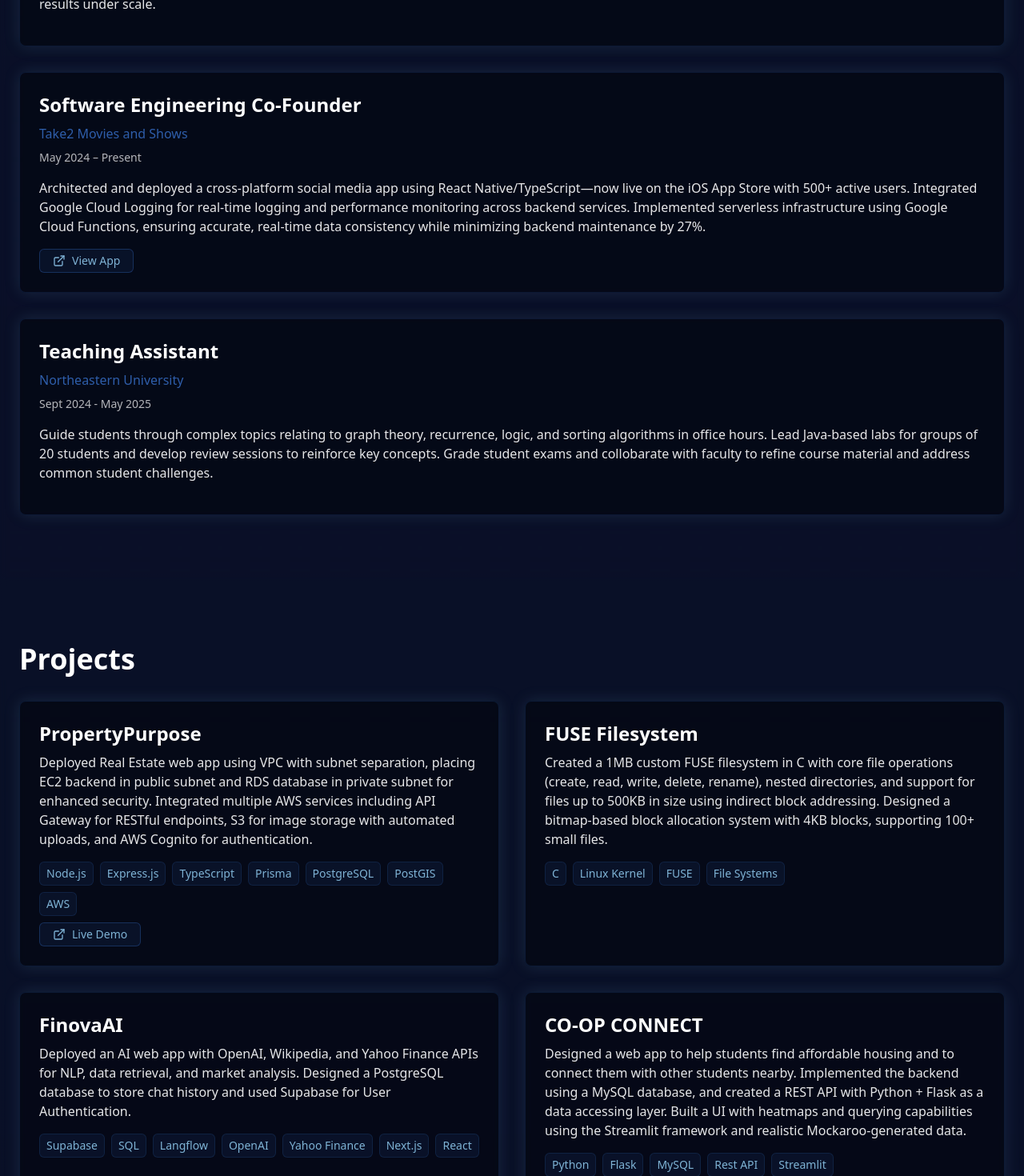
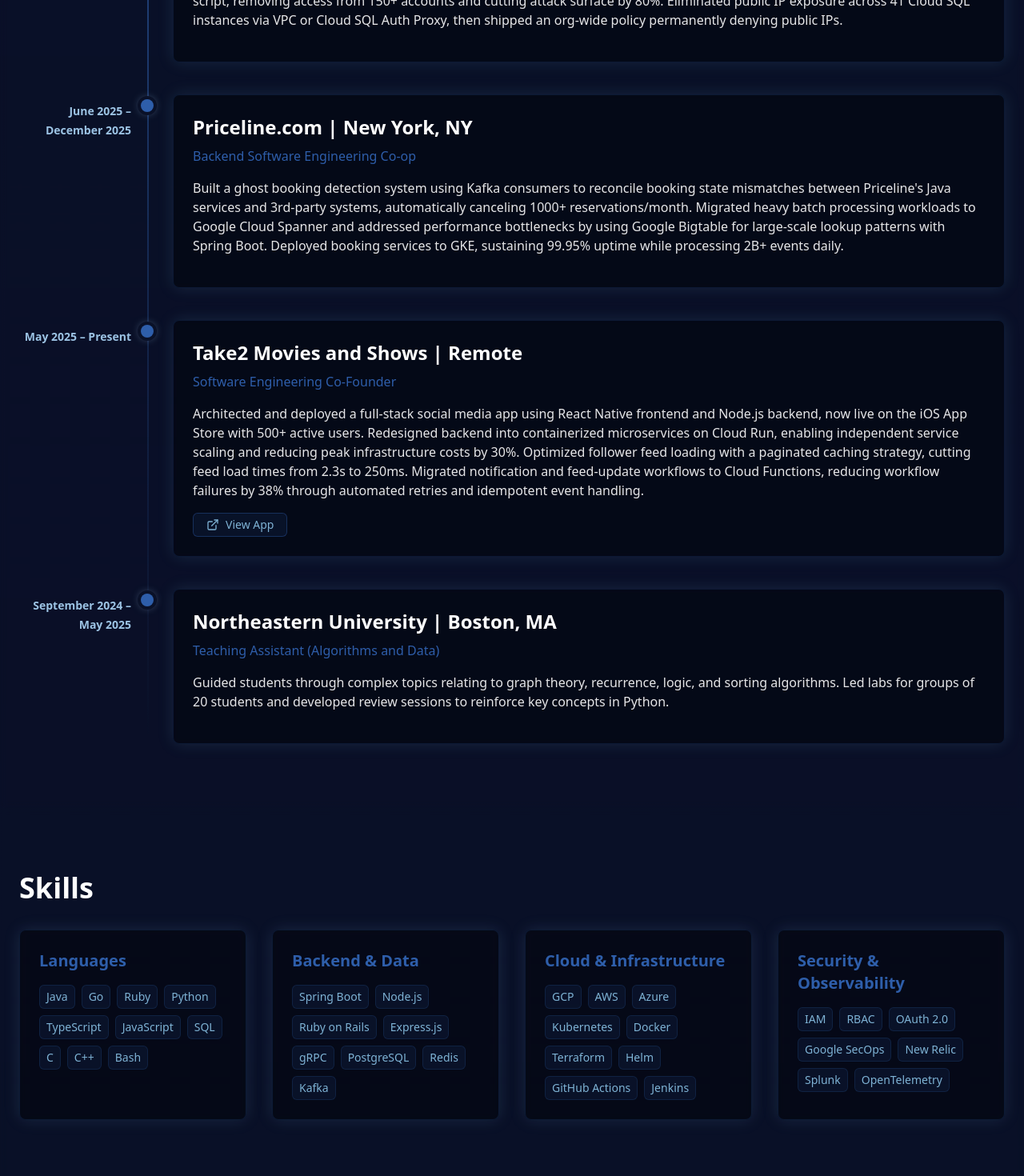
Before and after one commit to Tejchak/Tej-Website, a Next.js app: page / in a window 1280 px wide. Shown: the part 1140-2610 px from the top of the page at 80% size. Built offline with nearby package versions, Linux system fonts and the light colour scheme.

Commit message:
updated resume content and experience timeline design

```diff
--- a/src/app/layout.tsx
+++ b/src/app/layout.tsx
@@ -16,7 +16,7 @@
 
 export const metadata: Metadata = {
   title: "Tej Chakravarthy - Portfolio",
-  description: "Software Engineer Portfolio",
+  description: "Software Engineer @ Shopify | Take2 Co-Founder | AWS Certified",
 };
 
 export default function RootLayout({
--- a/src/components/Portfolio.tsx
+++ b/src/components/Portfolio.tsx
@@ -2,7 +2,7 @@
 
 import { useState, useEffect, useRef } from 'react'
 import { motion, AnimatePresence, useScroll, useTransform, useInView } from 'framer-motion'
-import { ChevronDown, GitlabIcon as GitHub, Linkedin, Mail, Calendar, ExternalLink, Database, Leaf, Server, Flame, Circle, Code2, FileCode, Ruler, FileText, Cloud, Terminal, Settings, Wrench, Globe, TabletSmartphone } from 'lucide-react'
+import { ChevronDown, GitlabIcon as GitHub, Linkedin, Mail, Calendar, ExternalLink, Phone } from 'lucide-react'
 import { TypeAnimation } from 'react-type-animation'
 import * as THREE from 'three'
 
@@ -21,38 +21,66 @@
   const { scrollYProgress } = useScroll()
   const backgroundOpacity = useTransform(scrollYProgress, [0, 1], [0.5, 0.8])
 
-  // Projects array at the top of the component
   const projects: Project[] = [
     {
+      title: 'HabitHeap — Hackathon Winner',
+      description: 'Built a gamified habit-tracking iOS app for computer science students using Swift and MVVM architecture. Implemented Apple Vision and CoreLocation for real-time task verification and developed persistent state management to maintain user progress across sessions. Sponsored by Amazon, Klaviyo & Whoop.',
+      tech: ['Swift', 'MVVM', 'Apple Vision', 'CoreLocation', 'iOS'],
+    },
+    {
       title: 'PropertyPurpose',
-      description: 'Deployed Real Estate web app using VPC with subnet separation, placing EC2 backend in public subnet and RDS database in private subnet for enhanced security. Integrated multiple AWS services including API Gateway for RESTful endpoints, S3 for image storage with automated uploads, and AWS Cognito for authentication.',
-      tech: ['Node.js', 'Express.js', 'TypeScript', 'Prisma', 'PostgreSQL', 'PostGIS', 'AWS'],
+      description: 'Deployed Real Estate web app using VPC with subnet separation, placing EC2 backend in public subnet and RDS database in private subnet for enhanced security. Integrated API Gateway for RESTful endpoints, and AWS S3 for image storage with automated uploads. Utilized AWS Cognito for authentication and created custom middleware with role-based access control.',
+      tech: ['Node.js', 'Express.js', 'TypeScript', 'Prisma', 'PostgreSQL', 'AWS'],
       link: 'https://main.d19lrmdt5o1evc.amplifyapp.com/',
     },
     {
+      title: 'Disrupt: The Fintech Initiative (Co-Director)',
+      description: 'Led hands-on workshops teaching students how to use tools like SQL, Docker, and Python. Networked with guests and invited people from various companies (Claim, Toast, Fidelity, etc.) to present.',
+      tech: ['SQL', 'Docker', 'Python', 'Leadership', 'Workshops'],
+    },
+    {
       title: 'FUSE Filesystem',
-      description: 'Created a 1MB custom FUSE filesystem in C with core file operations (create, read, write, delete, rename), nested directories, and support for files up to 500KB in size using indirect block addressing. Designed a bitmap-based block allocation system with 4KB blocks, supporting 100+ small files.',
-      tech: ['C', 'Linux Kernel', 'FUSE', 'File Systems'],
+      description: 'Created a 1MB custom FUSE filesystem in C with core file operations (create, read, write, delete, rename). Implemented nested directories and support for files up to 500KB in size using indirect block addressing.',
+      tech: ['C', 'Linux Kernel', 'FUSE'],
     },
     {
       title: 'FinovaAI',
-      description: 'Deployed an AI web app with OpenAI, Wikipedia, and Yahoo Finance APIs for NLP, data retrieval, and market analysis. Designed a PostgreSQL database to store chat history and used Supabase for User Authentication.',
-      tech: [ 'Supabase', 'SQL', 'Langflow', 'OpenAI', 'Yahoo Finance', 'Next.js', 'React'],
+      description: 'Engineered a full-stack financial AI assistant with 500+ chat conversations stored in a PostgreSQL database. Integrated OpenAI, Yahoo Finance, and Wikipedia APIs for real-time market analysis and financial insights.',
+      tech: ['Angular.js', 'TypeScript', 'PostgreSQL', 'Supabase', 'OpenAI'],
     },
     {
       title: 'CO-OP CONNECT',
-      description: 'Designed a web app to help students find affordable housing and to connect them with other students nearby. Implemented the backend using a MySQL database, and created a REST API with Python + Flask as a data accessing layer. Built a UI with heatmaps and querying capabilities using the Streamlit framework and realistic Mockaroo-generated data.',
-      tech: ['Python', 'Flask', 'MySQL', 'Rest API', 'Streamlit'],
+      description: 'Designed a web app to help students find affordable housing and connect them with other students nearby. Implemented the backend using a MySQL database and created a REST API with Python + Flask as a data accessing layer. Built a UI with heatmaps and querying capabilities using the Streamlit framework and realistic Mockaroo-generated data.',
+      tech: ['Python', 'Flask', 'MySQL', 'REST API', 'Streamlit'],
     },
     {
-      title: 'DISRUPT NEU - Co-Director',
-      description: 'Led an 8-week venture teaching students to prototype fintech products, culminating with a chance to win $5,000 in a pitch to investors. Introduced students to the fintech world, walking them through idea creation, idea validation, prototyping, and presentation. Networked with guest speakers and invited people from various companies (Claim, Toast, Fidelity, etc) to come present.',
-      tech: ['Market Research', 'Product Development', 'Pitch Presentation', 'Leadership'],
+      title: 'Phi Delta Theta — Web Lead',
+      description: 'Integrated MongoDB with the frontend to efficiently manage and display member information. Collaborated in an Agile environment, leading weekly stand-ups and resolving blockers with team members.',
+      tech: ['MongoDB', 'Agile', 'Web Development'],
     },
     {
       title: 'Personal Website',
       description: "Created this website to showcase my skills, experiences, and who I am. Implemented interactive animations with Framer Motion. Leveraged TypeScript for type safety and scalability, and utilized Three.js's PerspectiveCamera for 3D particle effects.",
       tech: ['Next.js', 'React', 'TypeScript', 'Tailwind CSS', 'Framer Motion', 'Three.js'],
+    },
+  ];
+
+  const skills = [
+    {
+      category: 'Languages',
+      items: ['Java', 'Go', 'Ruby', 'Python', 'TypeScript', 'JavaScript', 'SQL', 'C', 'C++', 'Bash'],
+    },
+    {
+      category: 'Backend & Data',
+      items: ['Spring Boot', 'Node.js', 'Ruby on Rails', 'Express.js', 'gRPC', 'PostgreSQL', 'Redis', 'Kafka'],
+    },
+    {
+      category: 'Cloud & Infrastructure',
+      items: ['GCP', 'AWS', 'Azure', 'Kubernetes', 'Docker', 'Terraform', 'Helm', 'GitHub Actions', 'Jenkins'],
+    },
+    {
+      category: 'Security & Observability',
+      items: ['IAM', 'RBAC', 'OAuth 2.0', 'Google SecOps', 'New Relic', 'Splunk', 'OpenTelemetry'],
     },
   ];
 
@@ -129,7 +157,7 @@
 
   useEffect(() => {
     const handleScroll = () => {
-      const sections = ['home', 'experience', 'projects', 'education', 'contact']
+      const sections = ['home', 'experience', 'skills', 'projects', 'education', 'contact']
       const currentSection = sections.find(section => {
         const element = document.getElementById(section)
         if (element) {
@@ -169,7 +197,7 @@
             <div className="flex items-center justify-between">
               <span className="text-2xl font-bold text-white">Tej Chakravarthy</span>
               <div className="space-x-4">
-                {['Home', 'Experience', 'Projects', 'Education', 'Contact'].map((item, index) => (
+                {['Home', 'Experience', 'Skills', 'Projects', 'Education', 'Contact'].map((item, index) => (
                   <motion.button
                     key={item}
                     onClick={() => scrollToSection(item.toLowerCase())}
@@ -211,7 +239,7 @@
                         1000,
                         'Software Engineer',
                         1000,
-                        'Problem Solver',
+                        'Take2 Co-Founder',
                         1000,
                       ]}
                       wrapper="h1"
@@ -220,14 +248,6 @@
                       repeat={Infinity}
                     />
                   </motion.div>
-                  <motion.p
-                    initial={{ opacity: 0, y: 50 }}
-                    animate={{ opacity: 1, y: 0 }}
-                    transition={{ duration: 0.8, delay: 1 }}
-                    className="text-xl mb-8 text-white/80"
-                  >
-                    Computer Science Student & Aspiring Software Engineer
-                  </motion.p>
                   <motion.div
                     initial={{ opacity: 0 }}
                     animate={{ opacity: 1 }}
@@ -274,45 +294,60 @@
                     transition={{ duration: 0.6 }}
                   >
                     <h2 className="text-4xl font-bold mb-8 text-white">Experience</h2>
-                    <div className="space-y-8">
+                    <div className="relative">
+                      <div className="hidden sm:block absolute left-32 md:left-40 top-2 bottom-2 w-0.5 bg-gradient-to-b from-cosmic-accent/70 via-cosmic-accent/30 to-transparent" />
+                      <div className="space-y-10">
                       {[
                         {
-                          title: 'Software Engineering Co-op (Backend)',
-                          company: 'Priceline.com',
-                          date: 'June 2025 – Present',
-                          description: 'Building a ghost booking detection system using Kafka consumers to reconcile booking mismatches between Priceline’s Java Spring Boot services and 3rd party systems, automatically canceling 100+ reservations per month. Designing unit, end-to-end, and QA tests for ghostbooking system to ensure reliable results under scale.',
+                          title: 'Software Engineering Intern, Infrastructure Security',
+                          company: 'Shopify | New York, NY',
+                          date: 'June 2026 – August 2026',
+                          description: 'Leading Shopify\'s multi-cloud migration to YugabyteDB, expanding infrastructure from GCP to AWS and Azure. Authored Terraform-based SCPs and Azure policies blocking public firewalls, exposed RDS instances, and unauthorized external identities. Built a Google SecOps dashboard to detect service accounts with 30+ days of unused PCI data access, then automated pruning via a scheduled script, removing access from 150+ accounts and cutting attack surface by 80%. Eliminated public IP exposure across 41 Cloud SQL instances via VPC or Cloud SQL Auth Proxy, then shipped an org-wide policy permanently denying public IPs.',
+                        },
+                        {
+                          title: 'Backend Software Engineering Co-op',
+                          company: 'Priceline.com | New York, NY',
+                          date: 'June 2025 – December 2025',
+                          description: 'Built a ghost booking detection system using Kafka consumers to reconcile booking state mismatches between Priceline\'s Java services and 3rd-party systems, automatically canceling 1000+ reservations/month. Migrated heavy batch processing workloads to Google Cloud Spanner and addressed performance bottlenecks by using Google Bigtable for large-scale lookup patterns with Spring Boot. Deployed booking services to GKE, sustaining 99.95% uptime while processing 2B+ events daily.',
                         },
                         {
                           title: 'Software Engineering Co-Founder',
-                          company: 'Take2 Movies and Shows',
-                          date: 'May 2024 – Present',
-                          description: 'Architected and deployed a cross-platform social media app using React Native/TypeScript—now live on the iOS App Store with 500+ active users. Integrated Google Cloud Logging for real-time logging and performance monitoring across backend services. Implemented serverless infrastructure using Google Cloud Functions, ensuring accurate, real-time data consistency while minimizing backend maintenance by 27%.',
+                          company: 'Take2 Movies and Shows | Remote',
+                          date: 'May 2025 – Present',
+                          description: 'Architected and deployed a full-stack social media app using React Native frontend and Node.js backend, now live on the iOS App Store with 500+ active users. Redesigned backend into containerized microservices on Cloud Run, enabling independent service scaling and reducing peak infrastructure costs by 30%. Optimized follower feed loading with a paginated caching strategy, cutting feed load times from 2.3s to 250ms. Migrated notification and feed-update workflows to Cloud Functions, reducing workflow failures by 38% through automated retries and idempotent event handling.',
                           link: 'https://apps.apple.com/us/app/take2-movies-shows/id6737178731',
                         },
                         {
-                          title: 'Teaching Assistant',
-                          company: 'Northeastern University',
-                          date: 'Sept 2024 - May 2025',
-                          description: 'Guide students through complex topics relating to graph theory, recurrence, logic, and sorting algorithms in office hours. Lead Java-based labs for groups of 20 students and develop review sessions to reinforce key concepts. Grade student exams and collobarate with faculty to refine course material and address common student challenges.',
+                          title: 'Teaching Assistant (Algorithms and Data)',
+                          company: 'Northeastern University | Boston, MA',
+                          date: 'September 2024 – May 2025',
+                          description: 'Guided students through complex topics relating to graph theory, recurrence, logic, and sorting algorithms. Led labs for groups of 20 students and developed review sessions to reinforce key concepts in Python.',
                         },
                       ].map((job, index) => (
                         <motion.div
                           key={index}
-                          initial={{ opacity: 0, x: -50 }}
+                          initial={{ opacity: 0, x: -30 }}
                           whileInView={{ opacity: 1, x: 0 }}
-                          viewport={{ once: false }}
-                          transition={{ duration: 0.6 }}
-                          className="bg-black/40 p-6 rounded-lg
+                          viewport={{ once: false, margin: "-50px" }}
+                          transition={{ duration: 0.6, delay: index * 0.1 }}
+                          className="flex flex-col sm:flex-row sm:items-start gap-3 sm:gap-6 md:gap-8"
+                        >
+                          <div className="sm:w-32 md:w-40 sm:flex-shrink-0 relative sm:text-right sm:pt-2 sm:pr-5">
+                            <span className="text-sm font-semibold text-cosmic-glow">{job.date}</span>
+                            <div className="hidden sm:block absolute right-0 top-1.5 translate-x-1/2 w-4 h-4
+                                      rounded-full bg-cosmic-accent ring-4 ring-cosmic-dark
+                                      shadow-[0_0_12px_rgba(156,195,228,0.7)]" />
+                          </div>
+                          <div className="flex-1 bg-black/40 p-6 rounded-lg
                                     shadow-[0_0_20px_rgba(127,179,213,0.15)]
                                     hover:shadow-[0_0_25px_rgba(127,179,213,0.25)]
                                     backdrop-blur-sm
                                     border border-cosmic-accent/20
                                     hover:border-cosmic-accent/40
-                                    hover:transform hover:scale-[1.02]"
-                        >
-                          <h3 className="text-2xl font-semibold mb-2 text-white">{job.title}</h3>
-                          <p className="text-cosmic-accent mb-2">{job.company}</p>
-                          <p className="text-sm text-white/70 mb-4">{job.date}</p>
+                                    hover:transform hover:scale-[1.02]
+                                    transition-all duration-300">
+                            <h3 className="text-2xl font-semibold mb-2 text-white">{job.company}</h3>
+                            <p className="text-cosmic-accent mb-4">{job.title}</p>
                             <p className="text-white/90 mb-4">{job.description}</p>
                             {job.link && (
                               <motion.a
@@ -333,6 +368,51 @@
                                 View App
                               </motion.a>
                             )}
+                          </div>
+                        </motion.div>
+                      ))}
+                      </div>
+                    </div>
+                  </motion.div>
+                </div>
+              </section>
+
+              <section id="skills" className="py-20 bg-cosmic-dark/30 backdrop-blur-sm">
+                <div className="container mx-auto px-6">
+                  <motion.div
+                    initial={{ opacity: 0, y: 50 }}
+                    whileInView={{ opacity: 1, y: 0 }}
+                    viewport={{ once: false, margin: "-100px" }}
+                    transition={{ duration: 0.6 }}
+                  >
+                    <h2 className="text-4xl font-bold mb-8 text-white">Skills</h2>
+                    <div className="grid grid-cols-1 md:grid-cols-2 lg:grid-cols-4 gap-8">
+                      {skills.map((group, index) => (
+                        <motion.div
+                          key={index}
+                          initial={{ opacity: 0, y: 30 }}
+                          whileInView={{ opacity: 1, y: 0 }}
+                          viewport={{ once: false }}
+                          transition={{ duration: 0.6, delay: index * 0.1 }}
+                          className="bg-black/40 p-6 rounded-lg
+                                    shadow-[0_0_20px_rgba(127,179,213,0.15)]
+                                    hover:shadow-[0_0_25px_rgba(127,179,213,0.25)]
+                                    backdrop-blur-sm
+                                    border border-cosmic-accent/20
+                                    hover:border-cosmic-accent/40"
+                        >
+                          <h3 className="text-xl font-semibold mb-4 text-cosmic-accent">{group.category}</h3>
+                          <div className="flex flex-wrap gap-2">
+                            {group.items.map((item, itemIndex) => (
+                              <span
+                                key={itemIndex}
+                                className="bg-cosmic-primary/20 text-cosmic-light px-2 py-1 rounded-md
+                                         border border-cosmic-accent/20 text-sm"
+                              >
+                                {item}
+                              </span>
+                            ))}
+                          </div>
                         </motion.div>
                       ))}
                     </div>
@@ -425,11 +505,14 @@
                                 hover:transform hover:scale-[1.02]"
                     >
                       <h3 className="text-2xl font-semibold mb-2 text-white">Northeastern University</h3>
-                      <p className="text-cosmic-accent mb-2">Khoury College of Computer Sciences</p>
-                      <p className="text-sm text-white/70 mb-4">Sept 2023 - May 2027</p>
-                      <p className="text-white/90">Major: Computer Science | GPA: 3.9 | Dean's List</p>
+                      <p className="text-cosmic-accent mb-2">Khoury College of Computer Sciences, Boston, MA</p>
+                      <p className="text-sm text-white/70 mb-4">September 2023 – Present | Expected: May 2027</p>
+                      <p className="text-white/90">Bachelor of Science in Computer Science | GPA: 3.9/4.0</p>
                       <p className="mt-2 text-white/90">
-                      Relevant Coursework: Object Oriented Design, Algorithms and Data, Computer Systems, Machine Learning and Data Mining, Database Design, Discrete Structures, Foundations of Cybersecurity
+                        Honors: 3x Hackathon Winner, 6x Dean&apos;s List, Khoury College of Computer Sciences Academic Scholarship
+                      </p>
+                      <p className="mt-2 text-white/90">
+                        Relevant Coursework: Object-Oriented Design, Algorithms, Machine Learning, Computer Systems, Databases
                       </p>
                     </motion.div>
                   </motion.div>
@@ -463,9 +546,10 @@
                         and industry professionals. Whether you have a question, want to discuss a project,
                         or just want to say hello, feel free to reach out!
                       </p>
-                    <div className="grid grid-cols-1 md:grid-cols-4 gap-6">
+                    <div className="grid grid-cols-1 md:grid-cols-2 lg:grid-cols-5 gap-6">
                       {[
                         { href: "mailto:tejchak04@gmail.com", icon: Mail, text: "Email Me" },
+                        { href: "tel:+18607098364", icon: Phone, text: "(860) 709-8364" },
                         { href: "https://www.linkedin.com/in/tejchakravarthy/", icon: Linkedin, text: "Connect on LinkedIn" },
                         { href: "https://github.com/Tejchak", icon: GitHub, text: "Check My GitHub" },
                         { href: "https://outlook.office.com/bookwithme/user/c74682626214455abcbf8db28ad004f9@northeastern.edu?anonymous&ep=plink",
```
Lines whose indentation alone changed are shown as unchanged.
